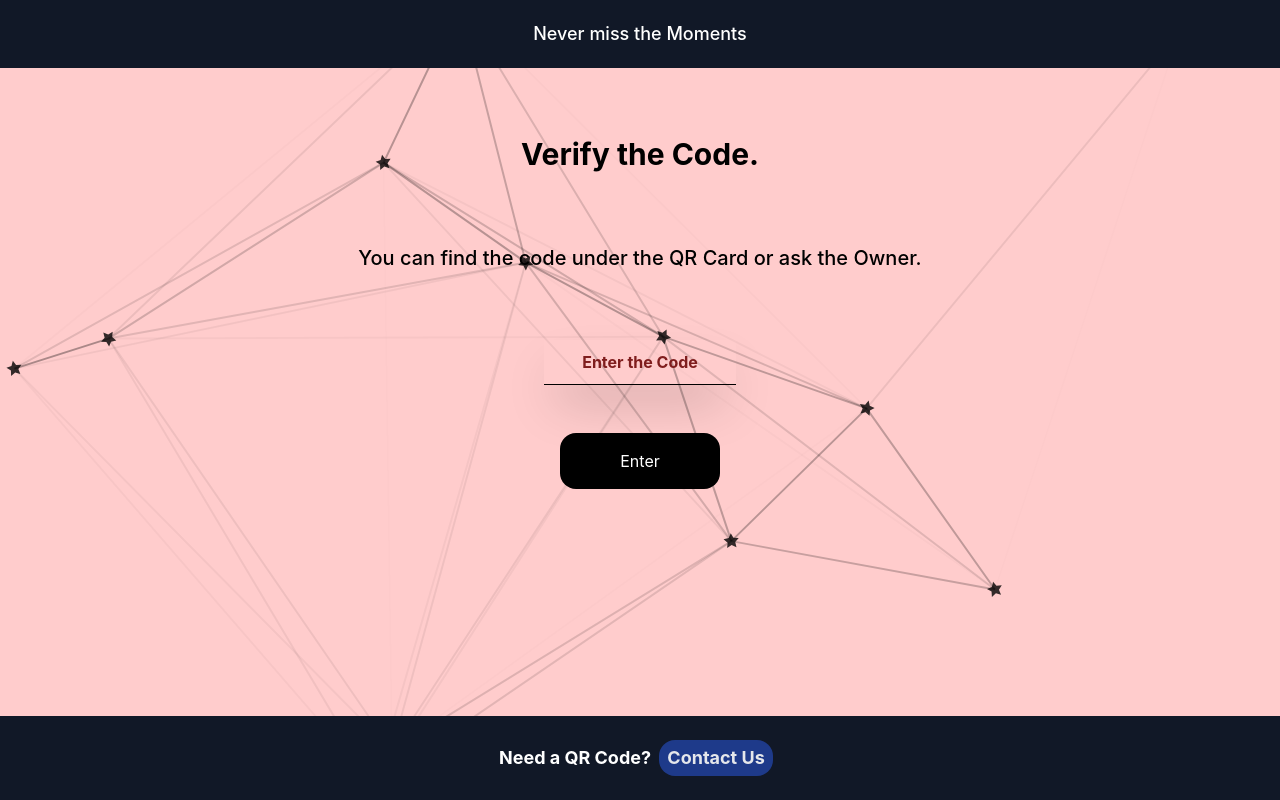
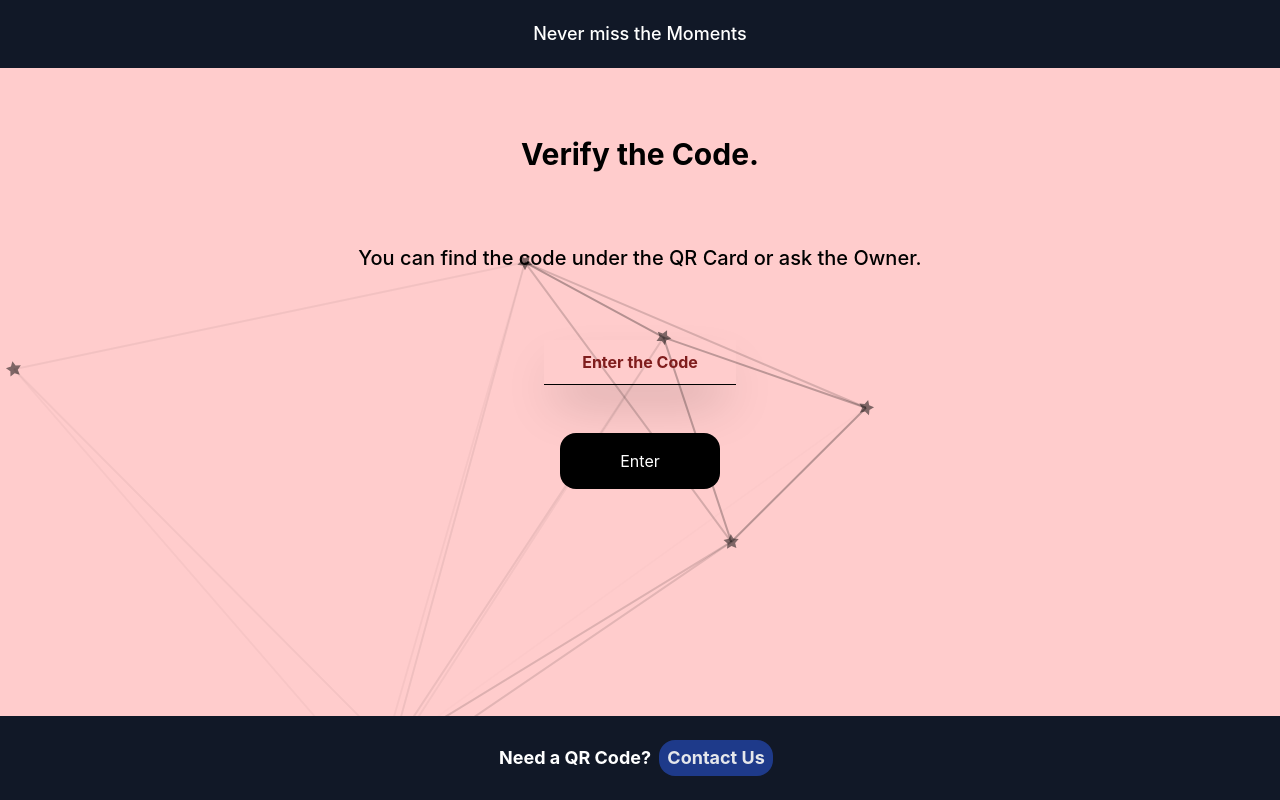
Before and after one commit to kapalikkhanal/Snapskeeper, a Next.js app in the folder client/: page / in a window 1280 px wide. Built offline with nearby package versions, Linux system fonts and the light colour scheme.

Commit message:
Opacity and numbers of stars changed for particles

```diff
--- a/client/src/pages/components/particle/index.js
+++ b/client/src/pages/components/particle/index.js
@@ -26,7 +26,7 @@ function ParticlesJS() {
                 },
                 "particles": {
                     "number": {
-                        "value": 12,
+                        "value": 7,
                         "density": {
                             "enable": false,
                             "value_area": 800
@@ -42,7 +42,7 @@ function ParticlesJS() {
                         }
                     },
                     "opacity": {
-                        "value": 0.8,
+                        "value": 0.5,
                         "random": false,
                         "anim": {
                             "enable": false,
```
